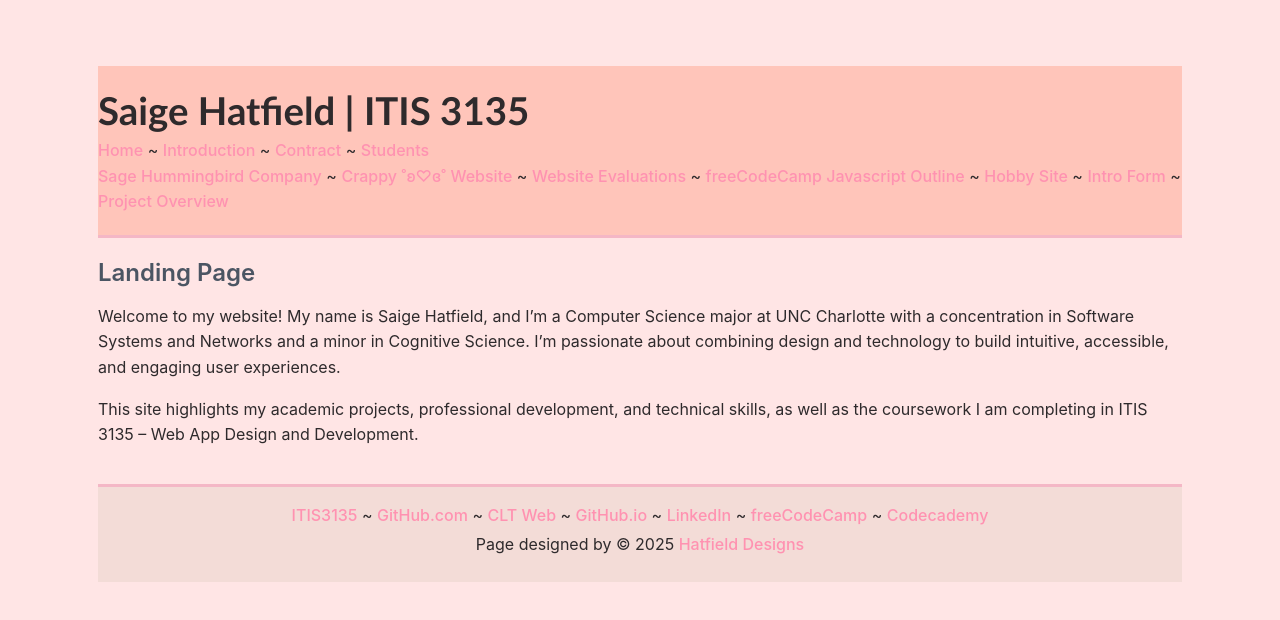
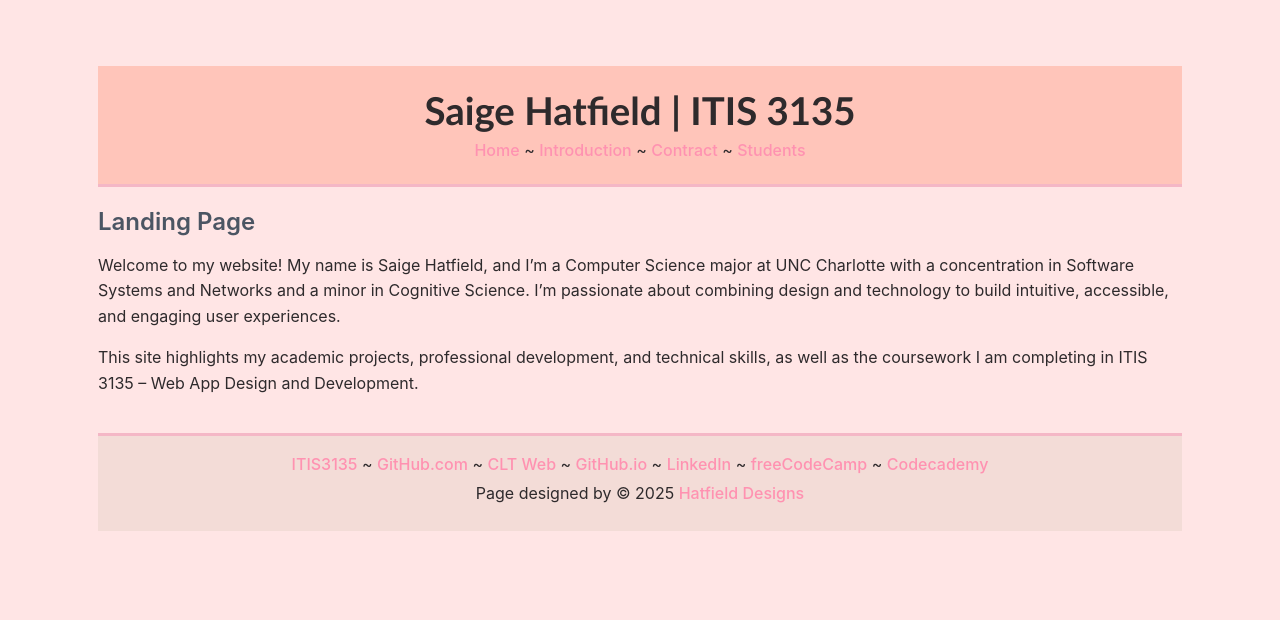
Before and after one commit to vilvt/itis3135-react, a React (Vite) app: page / in a window 1280 px wide. Shown: the top 620 px of the page. Built offline with nearby package versions, Linux system fonts and the light colour scheme.

Commit message:
CSS & header updates

```diff
--- a/src/components/Header.jsx
+++ b/src/components/Header.jsx
@@ -5,23 +5,12 @@ export default function Header() {
     <header>
       <h1>Saige Hatfield | ITIS 3135</h1>
       <nav>
-        {/* Primary Nav: only 3 pages per assignment instructions */}
+        {/* Primary Nav */}
         <Link to="/">Home</Link> ~{" "}
         <Link to="/introduction">Introduction</Link> ~{" "}
         <Link to="/contract">Contract</Link> ~{" "}
         <Link to="/students">Students</Link>
       </nav>
-
-      {/* Optional: Secondary Nav (can keep it for consistency) */}
-      <nav>
-        <a href="sage-hummingbird/about.html">Sage Hummingbird Company</a> ~{" "}
-        <a href="stuff/CRAP FEST!.htm">Crappy ˚ʚ♡ɞ˚ Website</a> ~{" "}
-        <a href="website_evaluations.html">Website Evaluations</a> ~{" "}
-        <a href="fccfsjs_outline.html">freeCodeCamp Javascript Outline</a> ~{" "}
-        <a href="hobby/index.html">Hobby Site</a> ~{" "}
-        <a href="intro_form/index.html">Intro Form</a> ~{" "}
-        <a href="project_overview/index.html">Project Overview</a>
-      </nav>
     </header>
   );
 }
--- a/src/index.css
+++ b/src/index.css
@@ -42,7 +42,7 @@ header, main, footer {
 header {
   background: var(--header-bg);
   border-bottom: 3px solid var(--border);
-  text-align: left;
+  text-align: center;
 }
 
 h1 {
```
